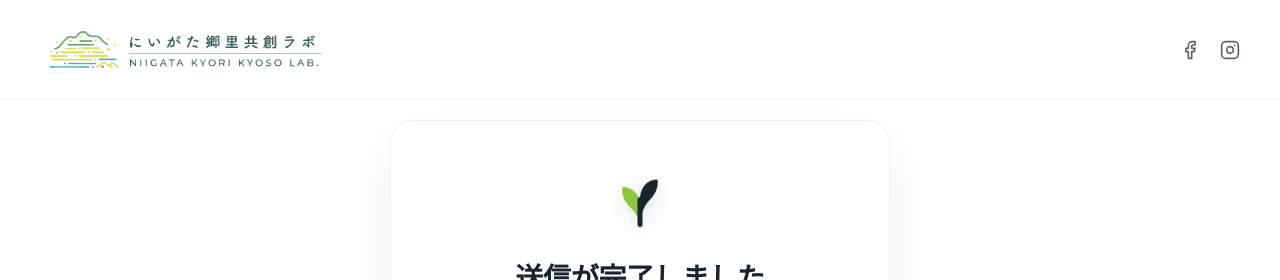
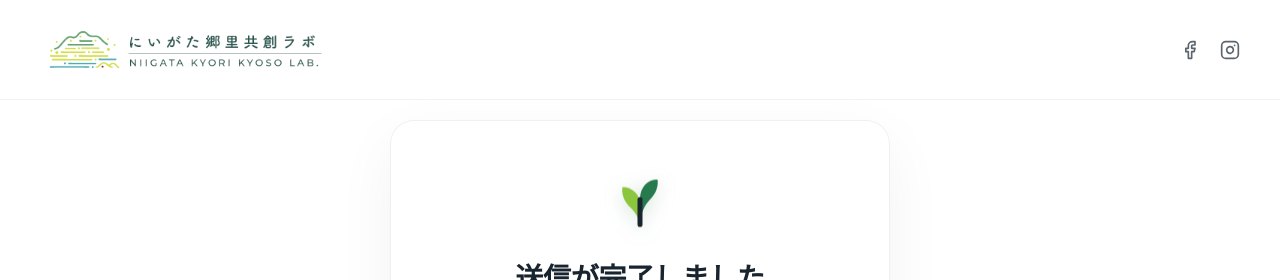
Before and after one commit to masudayasuhisa/Niigata-Kyori-Kyoso-lab, a Next.js app: page /contact/success in a window 1280 px wide. Shown: the top 280 px of the page. Built offline with nearby package versions, Linux system fonts and the light colour scheme; a web font is replaced by a local one.

Commit message:
style: update sprout larger leaf color to forest green

```diff
--- a/src/app/contact/success/page.js
+++ b/src/app/contact/success/page.js
@@ -9,8 +9,8 @@ export default function SuccessPage() {
             <div style={cardStyle}>
                 <div style={iconWrapperStyle}>
                     <svg width="60" height="60" viewBox="0 0 24 24" fill="none" xmlns="http://www.w3.org/2000/svg" style={svgStyle}>
-                        {/* 右側の大きい葉（緑） */}
-                        <path d="M12 22C12 22 12 17 12 12C12 7 15 4 19 4C19 4 20 8 16 12C12 16 12 22 12 22Z" fill="var(--primary)" />
+                        {/* 右側の大きい葉（深緑） */}
+                        <path d="M12 22C12 22 12 17 12 12C12 7 15 4 19 4C19 4 20 8 16 12C12 16 12 22 12 22Z" fill="#267A4D" />
                         {/* 左側の小さい葉（黄緑） */}
                         <path d="M12 22C12 22 12 18 12 14C12 10 9 7 5 7C5 7 4 11 8 15C12 19 12 22 12 22Z" fill="#8cc63f" />
                         {/* 茎 */}
```
